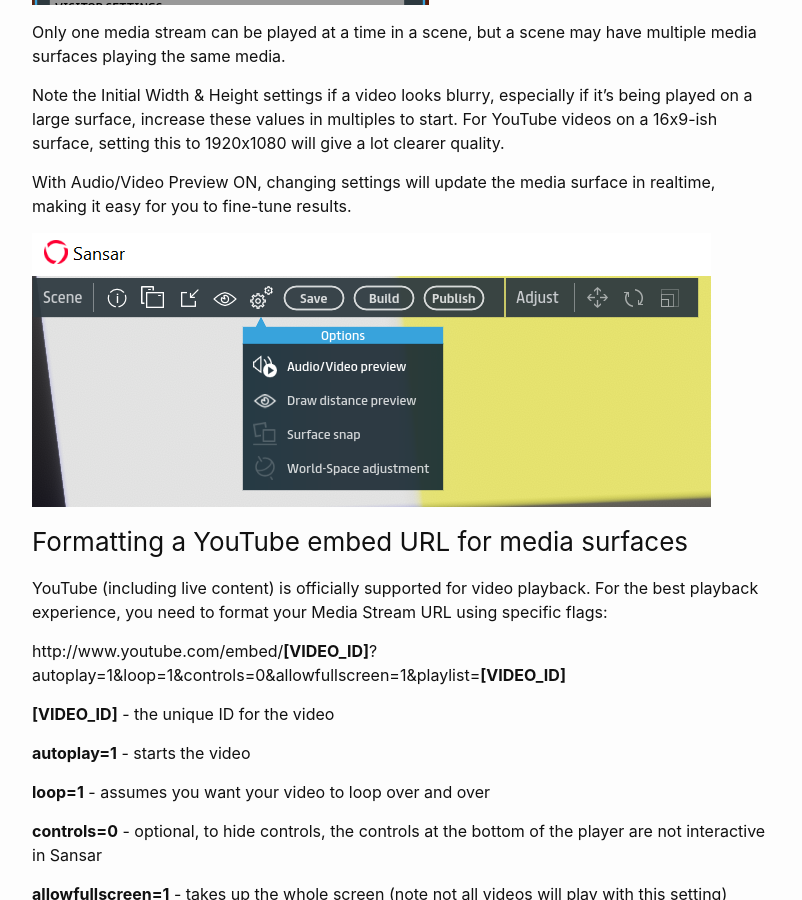
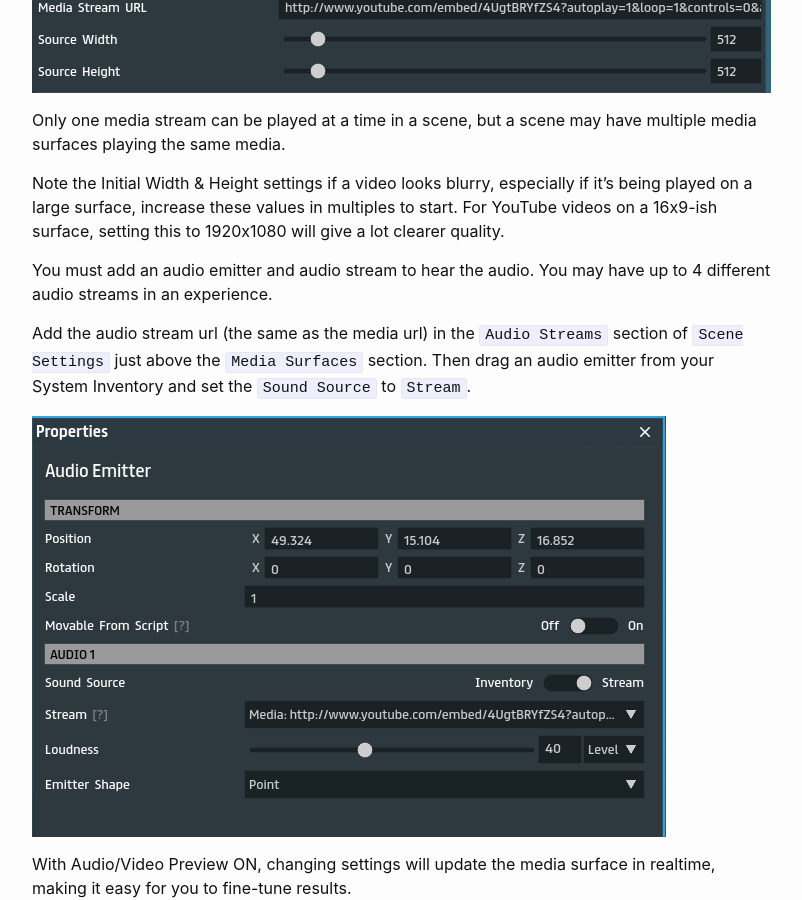
Before and after one commit to darwinrecreant/sansar-script.github.io, a Jekyll site: the page built from _posts/2019-08-15-media-surfaces.md, in a window 1280 px wide and 900 px high, scrolled down 3189 px. Shown: the whole window, without its empty margins (238-1040 px from the left). Built offline with Jekyll 4.4.1, drawn with Linux system fonts in a browser that asks for light colours.

Commit message:
update media post to include the important information about audio

```diff
--- a/_posts/2019-08-15-media-surfaces.md
+++ b/_posts/2019-08-15-media-surfaces.md
@@ -35,6 +35,12 @@
 Only one media stream can be played at a time in a scene, but a scene may have multiple media surfaces playing the same media.
 
 Note the Initial Width & Height settings if a video looks blurry, especially if it's being played on a large surface, increase these values in multiples to start. For YouTube videos on a 16x9-ish surface, setting this to 1920x1080 will give a lot clearer quality.
+
+You must add an audio emitter and audio stream to hear the audio. You may have up to 4 different audio streams in an experience.
+
+Add the audio stream url (the same as the media url) in the `Audio Streams` section of `Scene Settings` just above the `Media Surfaces` section. Then drag an audio emitter from your System Inventory and set the `Sound Source` to `Stream`.
+
+![Materials editor]({{ site.baseurl }}/assets/images/streaming-media/audio-emitter-settings.png)
 
 With Audio/Video Preview ON, changing settings will update the media surface in realtime, making it easy for you to fine-tune results.
 
```
Also changed, not shown: assets/images/streaming-media/audio-emitter-settings.png (added), assets/images/streaming-media/media-surfaces.png.
